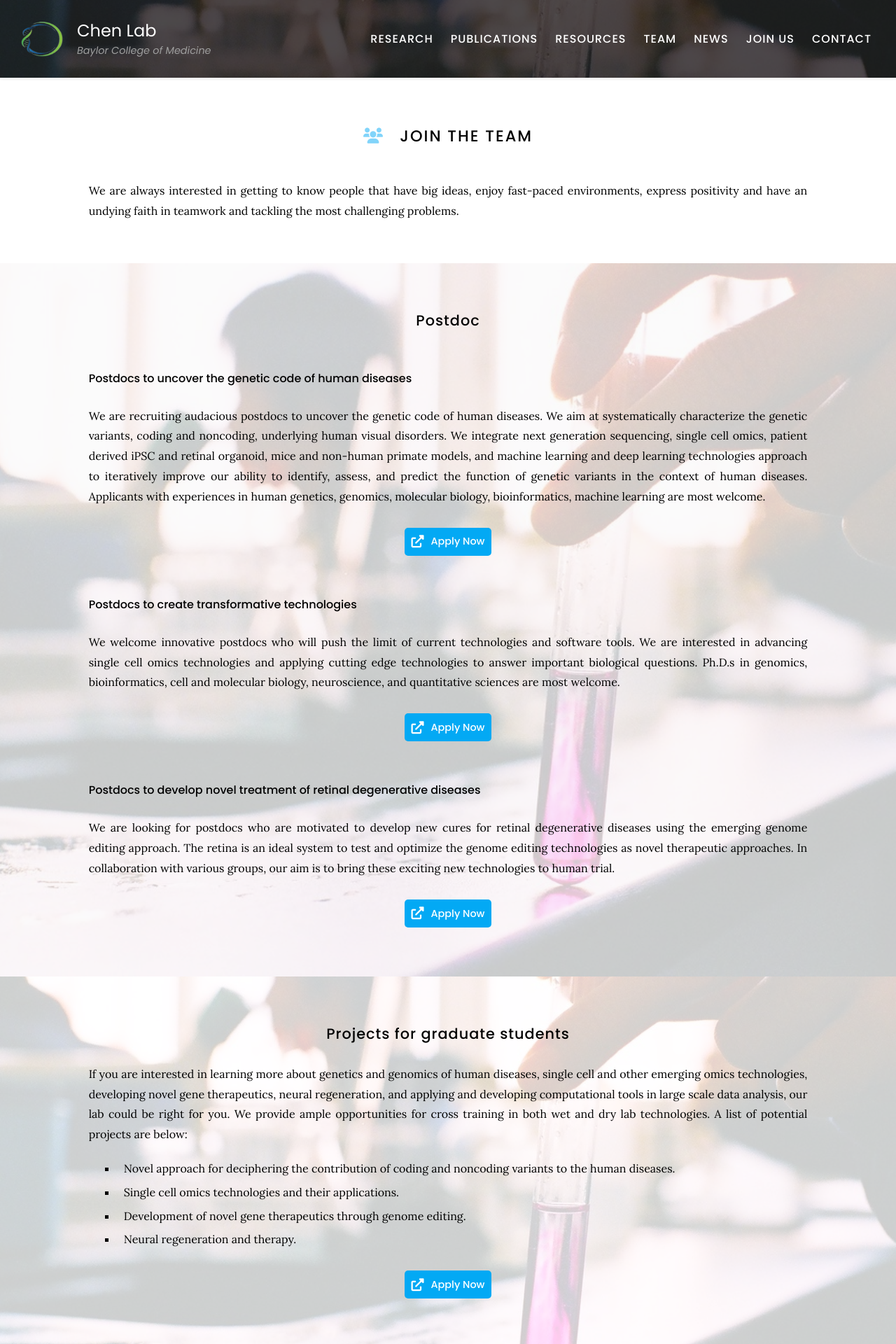
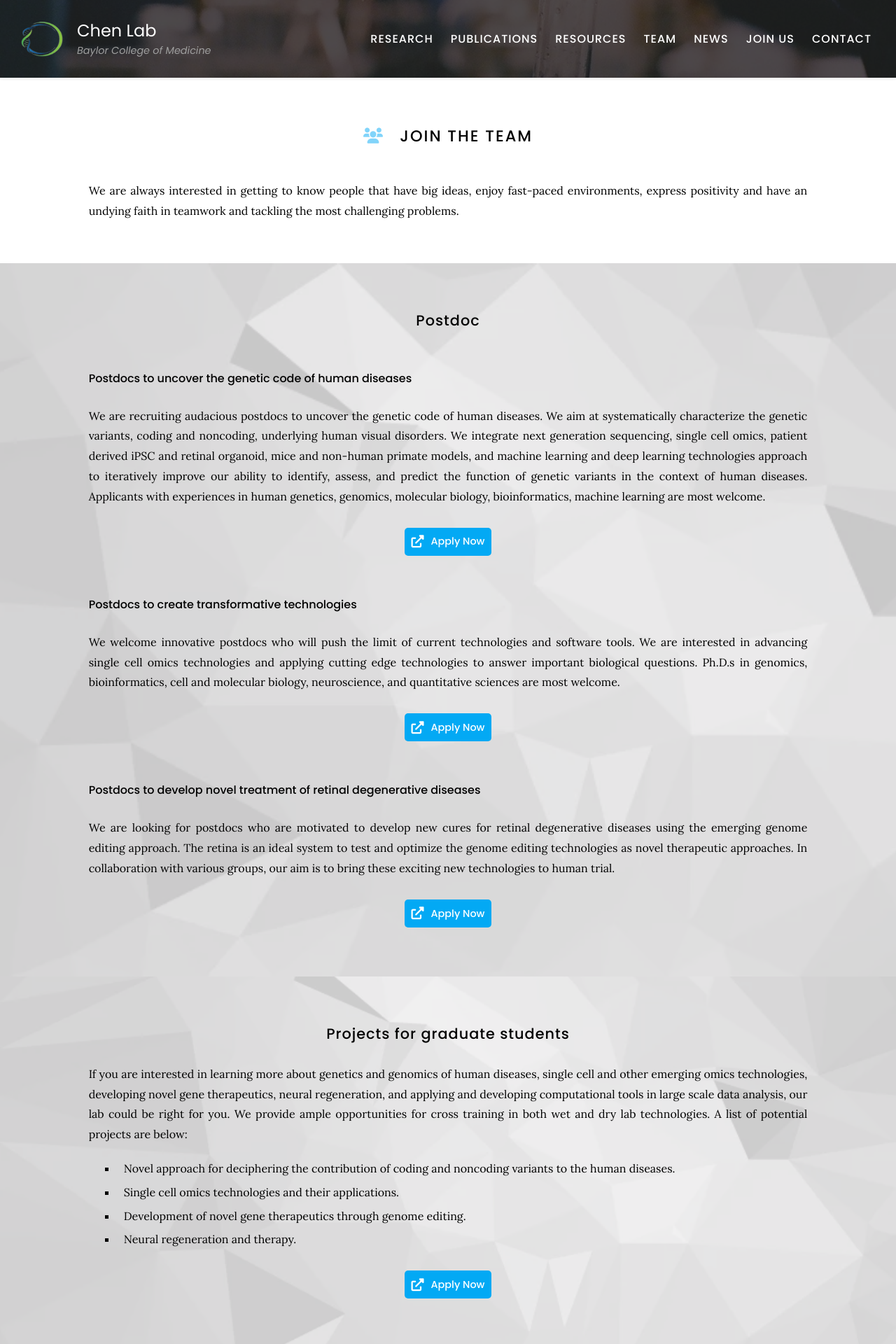
Before and after one commit to wmeng1018/Chen-lab-website, a Jekyll site: the page built from Join us/index.md, in a window 1280 px wide. Shown: the top 1920 px of the page at 70% size. Built offline with Jekyll 4.4.1, drawn with Linux system fonts in a browser that asks for light colours; grey boxes are pictures that could not be loaded.

Commit message:
Update index.md

```diff
--- a/Join us/index.md
+++ b/Join us/index.md
@@ -8,7 +8,7 @@ nav:
 
 We are always interested in getting to know people that have big ideas, enjoy fast-paced environments, express positivity and have an undying faith in teamwork and tackling the most challenging problems.
 
-{% include section.html background="images/background.jpg"%}
+{% include section.html background="images/back.webp"%}
 ## Postdoc
 #### Postdocs to uncover the genetic code of human diseases
 
@@ -33,7 +33,7 @@ We are looking for postdocs who are motivated to develop new cures for retinal d
 {% include link.html type="external" link="mailto:ruichen@bcm.edu" text="Apply Now" icon="" style="button" %}
 {:.center}
 
-{% include section.html background="images/background.jpg" %}
+{% include section.html background="images/back.webp" %}
 
 ## Projects for graduate students
 
```
